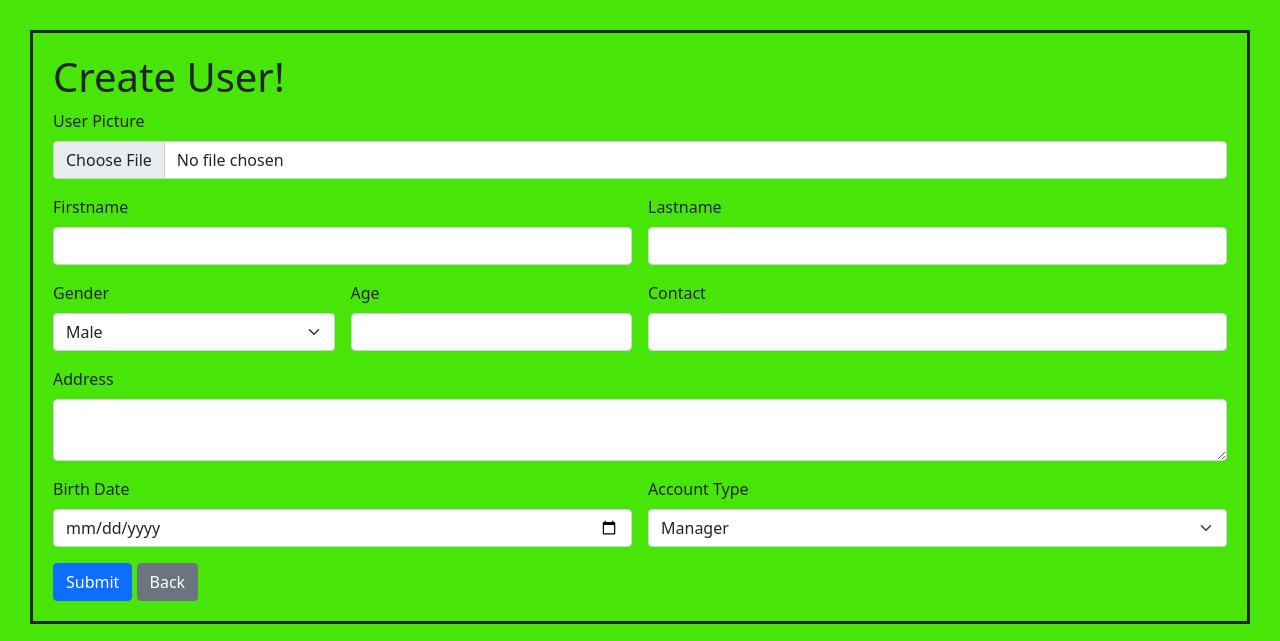
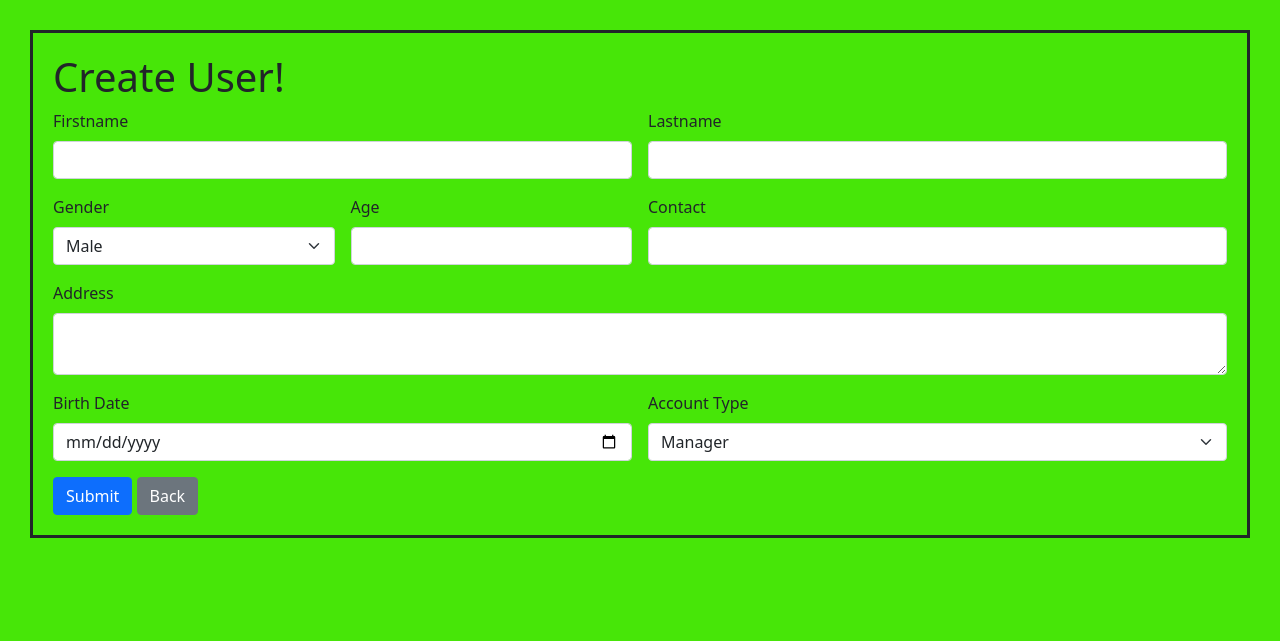
Before and after one commit to cristianlyle/CRUD, a PHP site: page /create.php in a window 1280 px wide. Shown: the top 641 px of the page. Run offline with PHP 8.4, Linux system fonts and the light colour scheme.

Commit message:
Update create.php

```diff
--- a/create.php
+++ b/create.php
@@ -13,7 +13,6 @@ $uaddress = '';
 $ubirthdate = '';
 $uaccount = '';
 $ustatus = 'active';
-$imagePath = '';
 
 if ($_SERVER['REQUEST_METHOD'] === 'POST') {
     $ufname = trim($_POST['fname']);
@@ -33,26 +32,11 @@ if ($_SERVER['REQUEST_METHOD'] === 'POST') {
         $errors[] = 'User Lastname is required';
     }
 
-    if (isset($_FILES['image']) && $_FILES['image']['error'] === UPLOAD_ERR_OK) {
-        $imageTmpPath = $_FILES['image']['tmp_name'];
-        $imageName = randomString(8) . '-' . basename($_FILES['image']['name']);
-        $uploadDir = 'images/';
-        $imagePath = $uploadDir . $imageName;
 
-        if (!is_dir($uploadDir)) {
-            mkdir($uploadDir, 0777, true);
-        }
-
-        if (!move_uploaded_file($imageTmpPath, $imagePath)) {
-            $errors[] = 'Error uploading the image';
-        }
-    } else {
-        $errors[] = 'Image is required';
-    }
 
     if (empty($errors)) {
-        $statement = $conn->prepare("INSERT INTO user_tbl (u_firstname, u_lastname, u_contact, u_sex, u_age, u_address, u_birthdate, u_account, u_status, u_image)
-        VALUES (:ufname, :ulname, :ucontact, :usex, :uage, :uaddress, :ubirthdate, :uaccount, :ustatus, :uimage)");
+        $statement = $conn->prepare("INSERT INTO user_tbl (u_firstname, u_lastname, u_contact, u_sex, u_age, u_address, u_birthdate, u_account, u_status)
+        VALUES (:ufname, :ulname, :ucontact, :usex, :uage, :uaddress, :ubirthdate, :uaccount)");
 
         $statement->bindValue(':ufname', $ufname);
         $statement->bindValue(':ulname', $ulname);
@@ -63,7 +47,6 @@ if ($_SERVER['REQUEST_METHOD'] === 'POST') {
         $statement->bindValue(':ubirthdate', $ubirthdate);
         $statement->bindValue(':uaccount', $uaccount);
         $statement->bindValue(':ustatus', $ustatus);
-        $statement->bindValue(':uimage', $imagePath);
 
         $result = $statement->execute();
         if ($result) {
@@ -113,10 +96,6 @@ function randomString($n) {
         <?php endif; ?>
 
         <form class="row g-3" method="post" action="create.php" enctype="multipart/form-data">
-            <div class="md-3">
-                <label for="image" class="form-label">User Picture</label>
-                <input type="file" name="image" class="form-control" id="image">
-            </div>
             <div class="col-md-6">
                 <label for="fname" class="form-label">Firstname</label>
                 <input type="text" name="fname" class="form-control" id="fname">
```
